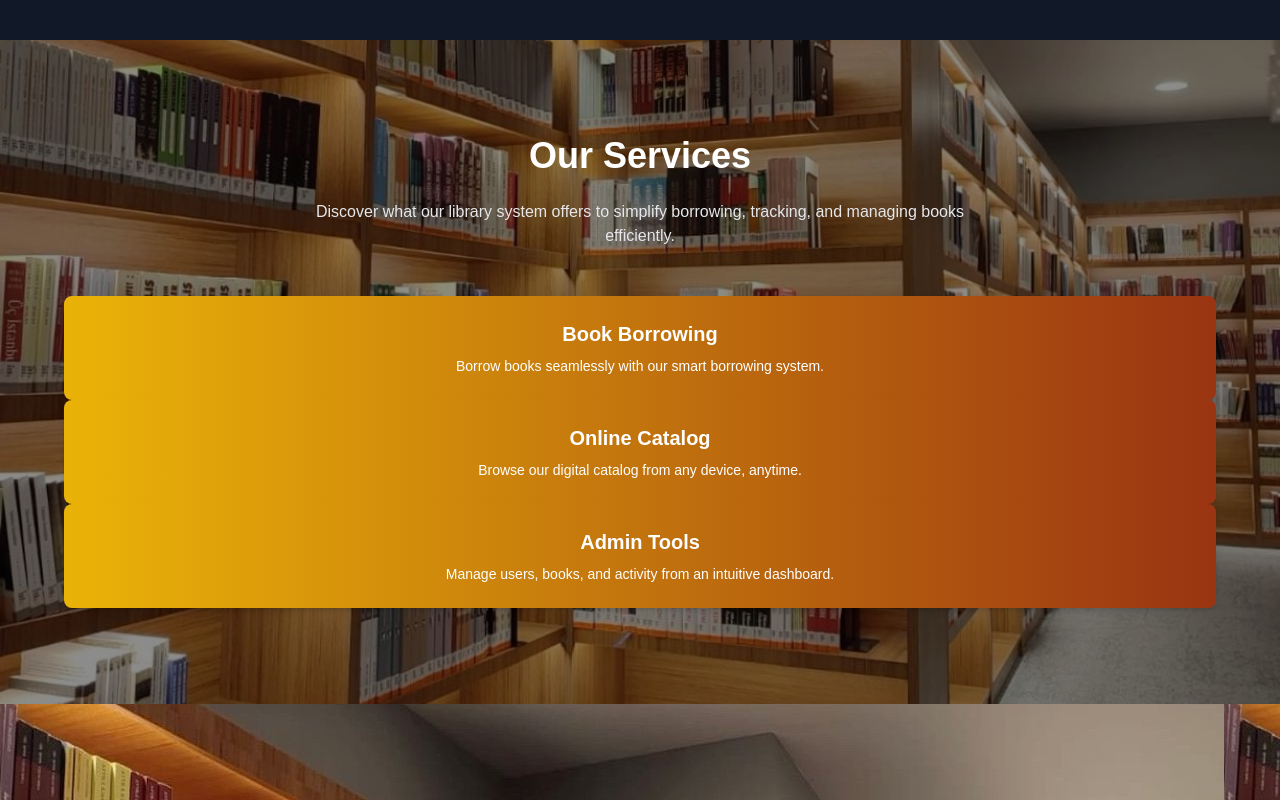
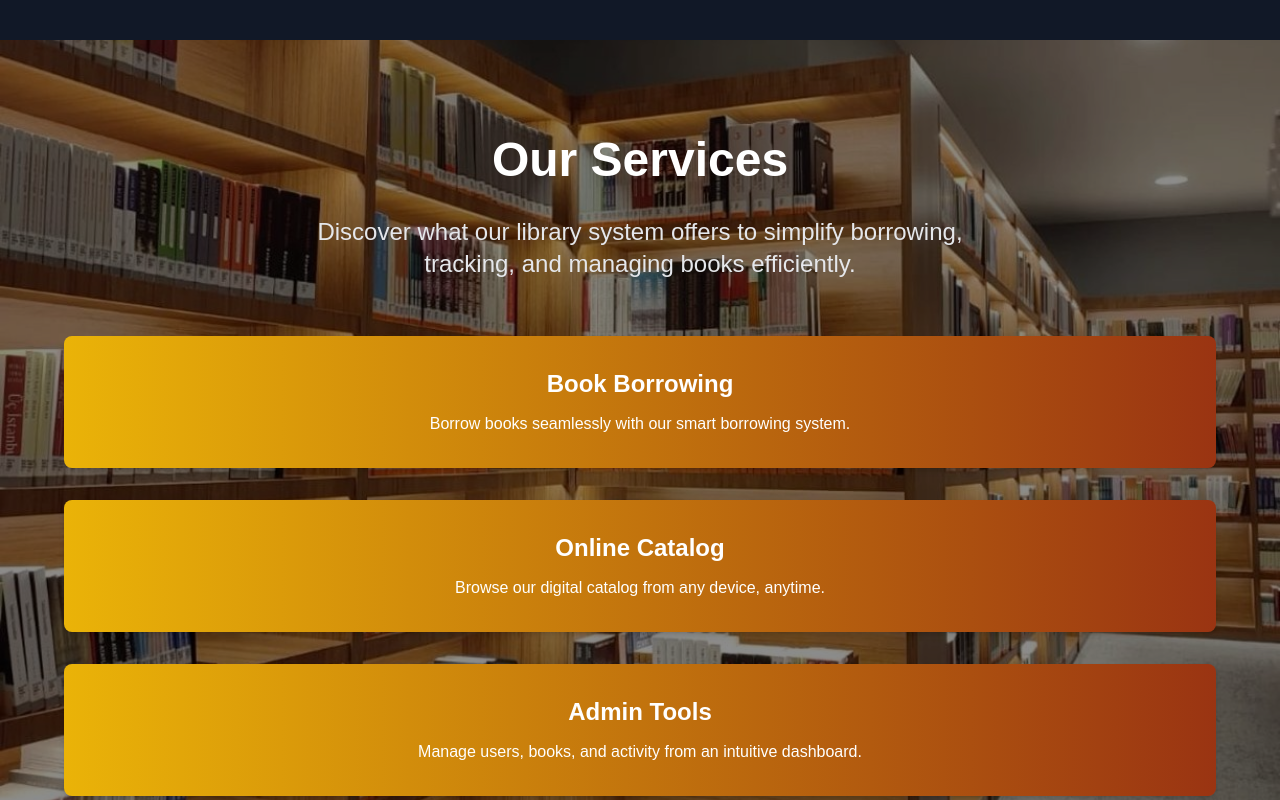
Before and after one commit to matchaa-bop/LIBRARY-MANAGEMENT-SYSTEM-PROJECT, a Next.js app: page / in a window 1280 px wide. Shown: the part 1560-2360 px from the top of the page. Built offline with nearby package versions, Linux system fonts and the light colour scheme.

Commit message:
change some designs and text

```diff
--- a/app/page.js
+++ b/app/page.js
@@ -91,24 +91,24 @@ export default function Home() {
       <div className="absolute inset-0 bg-black bg-opacity-45"></div>
 
       <div className="relative z-10 max-w-6xl mx-auto text-center">
-          <h2 className="text-3xl md:text-4xl font-bold mb-6">Our Services</h2>
-          <p className="text-gray-200 mb-12 max-w-2xl mx-auto">
+        <h2 className="text-4xl md:text-5xl font-bold mb-8">Our Services</h2>
+        <p className="text-lg md:text-2xl text-gray-200 mb-14 max-w-2xl mx-auto">
           Discover what our library system offers to simplify borrowing, tracking, and managing books efficiently.
         </p>
 
-          <div className="bg-gradient-to-r from-yellow-500 to-orange-800 p-6 rounded-lg shadow-md">
-            <h3 className="text-xl font-semibold mb-2">Book Borrowing</h3>
-             <p className="text-white text-sm">Borrow books seamlessly with our smart borrowing system.</p>
+        <div className="bg-gradient-to-r from-yellow-500 to-orange-800 p-8 rounded-lg shadow-md mb-8">
+          <h3 className="text-2xl font-semibold mb-3">Book Borrowing</h3>
+          <p className="text-white text-base">Borrow books seamlessly with our smart borrowing system.</p>
         </div>
 
-          <div className="bg-gradient-to-r from-yellow-500 to-orange-800 p-6 rounded-lg shadow-md">
-            <h3 className="text-xl font-semibold mb-2">Online Catalog</h3>
-            <p className="text-white text-sm">Browse our digital catalog from any device, anytime.</p>
+        <div className="bg-gradient-to-r from-yellow-500 to-orange-800 p-8 rounded-lg shadow-md mb-8">
+          <h3 className="text-2xl font-semibold mb-3">Online Catalog</h3>
+          <p className="text-white text-base">Browse our digital catalog from any device, anytime.</p>
         </div>
 
-          <div className="bg-gradient-to-r from-yellow-500 to-orange-800 p-6 rounded-lg shadow-md">
-            <h3 className="text-xl font-semibold mb-2">Admin Tools</h3>
-            <p className="text-white text-sm">Manage users, books, and activity from an intuitive dashboard.</p>
+        <div className="bg-gradient-to-r from-yellow-500 to-orange-800 p-8 rounded-lg shadow-md">
+          <h3 className="text-2xl font-semibold mb-3">Admin Tools</h3>
+          <p className="text-white text-base">Manage users, books, and activity from an intuitive dashboard.</p>
         </div>
       </div>
     </section>
```
Lines whose indentation alone changed are shown as unchanged.
